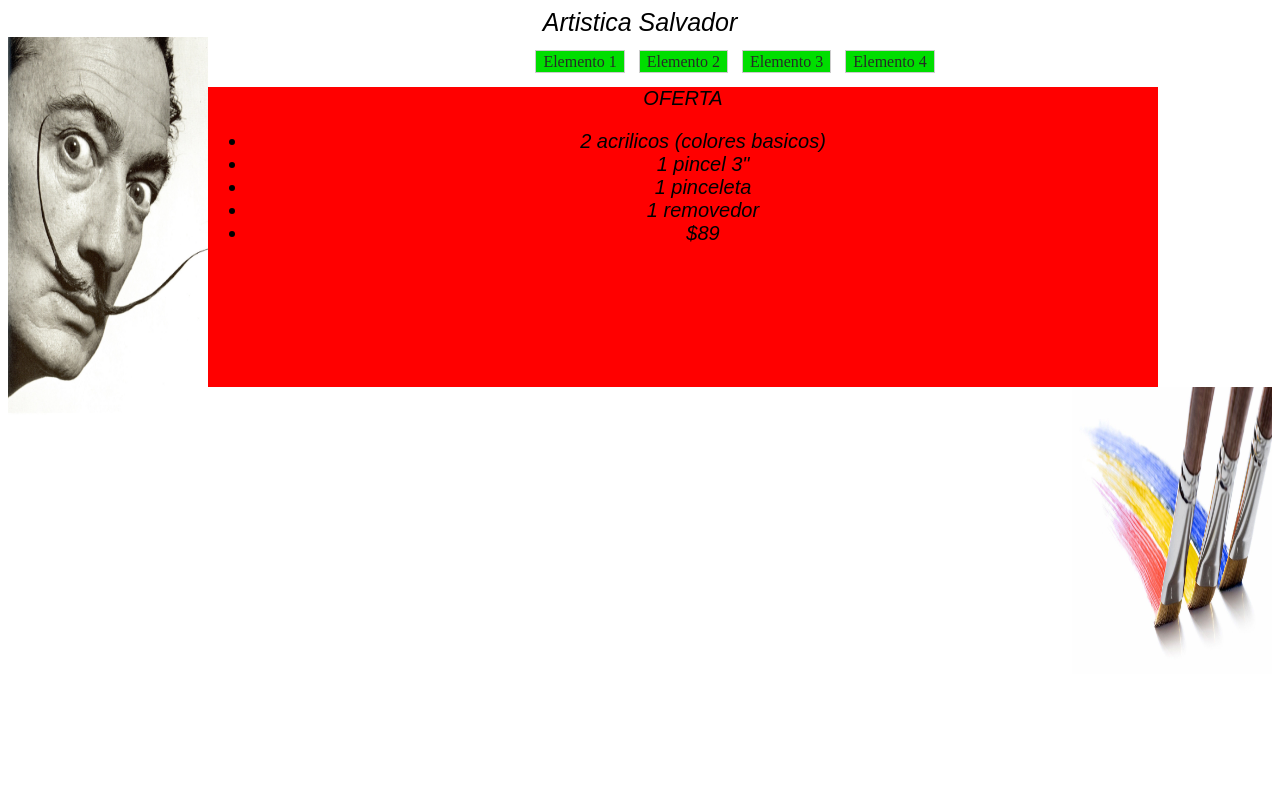
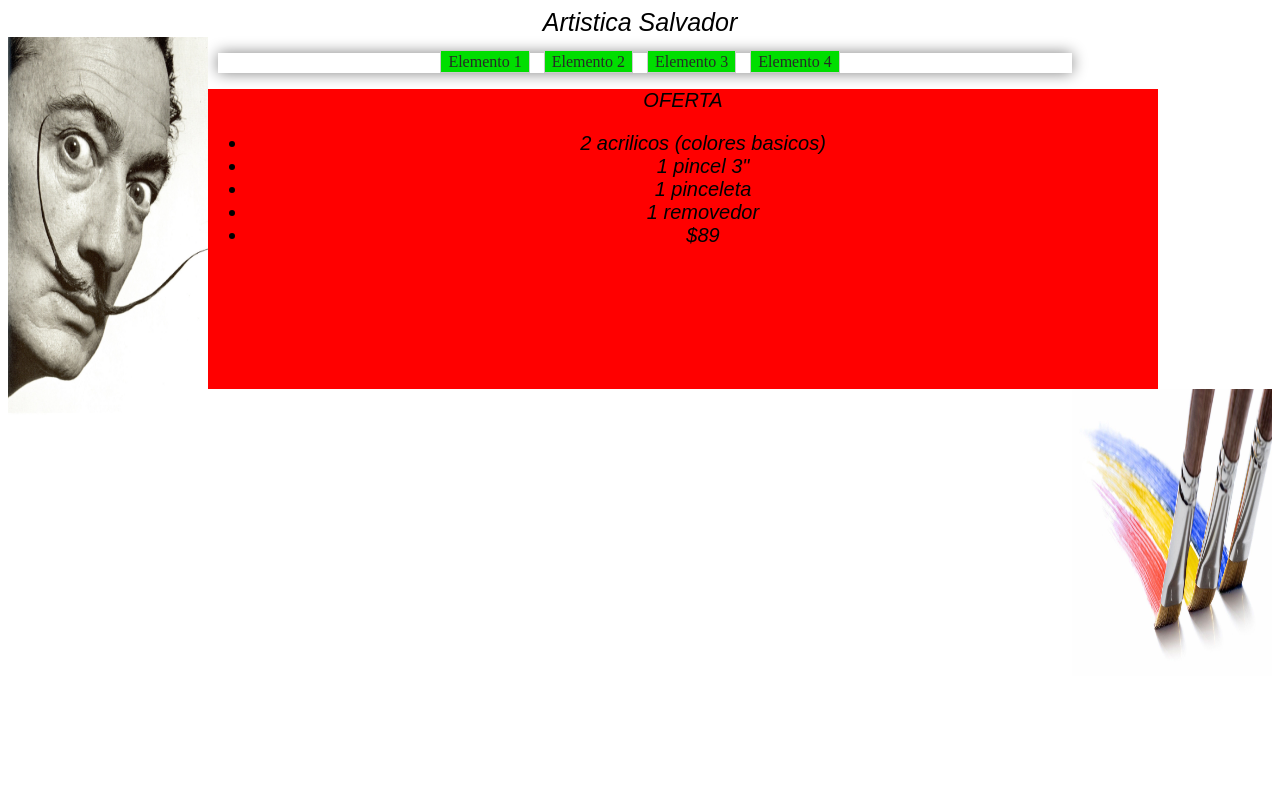
Before and after one commit to Unicen-Tuari/gportillo, a PHP site: page / in a window 1280 px wide. Run offline with PHP 8.4, Linux system fonts and the light colour scheme.

Commit message:
Agregue diseño a la barra de navegacion

```diff
--- a/Pagina WEB/css/artistica.css
+++ b/Pagina WEB/css/artistica.css
@@ -16,6 +16,7 @@
   margin-left: 200px;
   margin-right: 180px;
   border-top-width: 35px;
+    list-style-type:none;
 }
 
 #listaOferta{
@@ -40,8 +41,16 @@
 }
 
 #navegador ul{
-  list-style-type: none; /*le sacamos las bolitas de las viñetas*/
-  text-align: center; /*lo centramos*/
+  box-shadow: 0px 0px 15px gray;
+  height: 20px;
+  float: center;
+  margin-left: 210px;
+margin-right: 200px;
+width: 850;
+padding-right: 40px;
+
+  list-style-type:none; /*le sacamos las bolitas de las viñetas*/
+  text-align:center; /*lo centramos*/
 }
 
 #navegador li{  /*se pone la lista en horizontal y se acomodan los margenes*/
```
